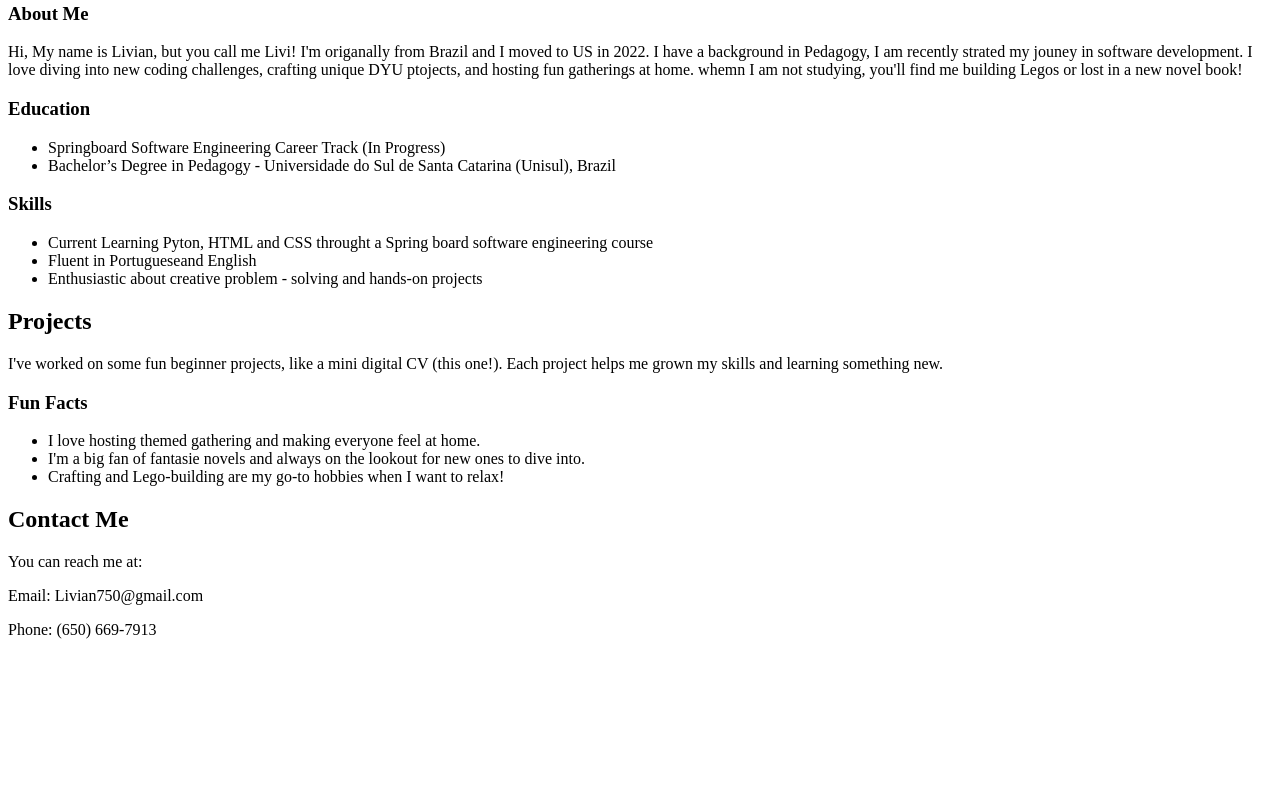
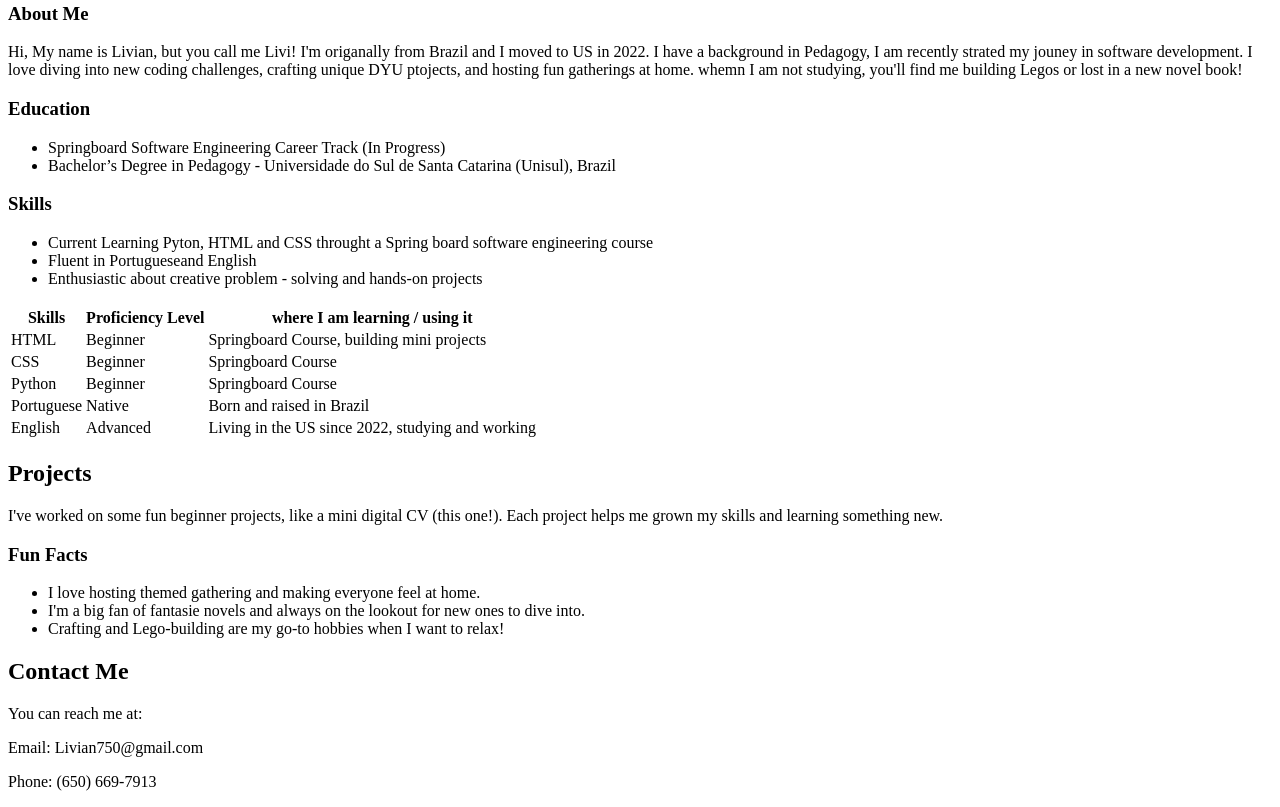
Before and after one commit to livian750-cyber/digital-cv, a plain HTML site: page index.html in a window 1280 px wide. Shown: the part 631-1438 px from the top of the page. Before the commit the page ends 1286 px from the top, so only its background shows below. Drawn offline with Linux system fonts and the light colour scheme.

Commit message:
Add skills table to index.html
Added a skills table with proficiency levels and learning sources.

```diff
--- a/index.html
+++ b/index.html
@@ -52,6 +52,43 @@
 
     </ul>
 </section>
+    <table>
+    <thead>
+        <tr></tr>
+            <th>Skills</th>
+            <th>Proficiency Level</th>
+            <th>where I am learning / using it</th>
+        </tr>
+    </thead>
+    <tbody>
+        <tr>
+            <td>HTML</td>
+            <td>Beginner</td>
+            <td>Springboard Course, building mini projects</td>
+        </tr>
+        <tr>
+            <td>CSS</td>
+            <td>Beginner</td>
+            <td>Springboard Course</td>
+        </tr>
+        <tr>
+            <td>Python</td>
+            <td>Beginner</td>
+            <td>Springboard Course</td>
+        </tr>
+        <tr>
+            <td>Portuguese</td>
+            <td>Native</td>
+            <td>Born and raised in Brazil</td>
+        </tr>
+        <tr>
+            <td>English</td>
+            <td>Advanced</td>
+            <td>Living in the US since 2022, studying and working</td>
+        </tr>
+        </tbody>
+        </table>
+    </tbody>
 <section id="projects">
     <h2>Projects</h2>
     <p> I've worked on some fun beginner projects, like a mini digital CV (this one!). Each project helps me grown my skills and learning something new.</p>
```
